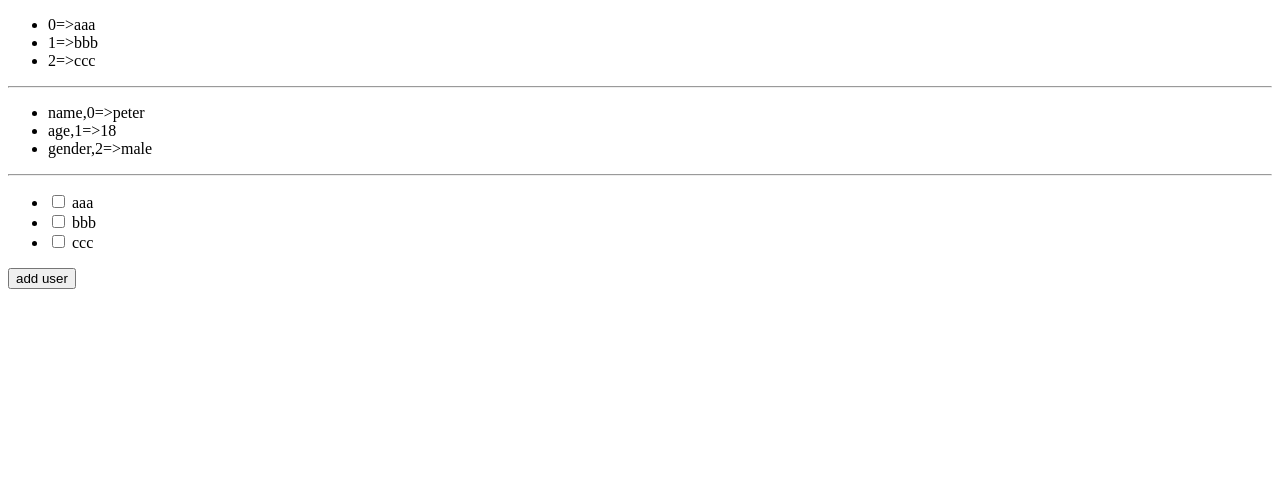
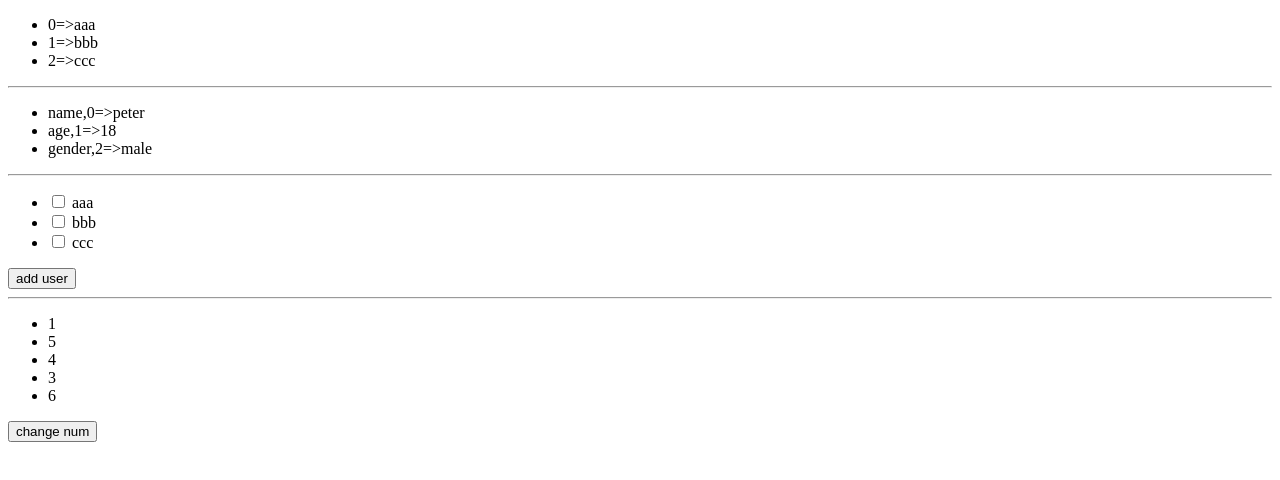
Before and after one commit to openhe-hub/vue3-learn, a Vue app in the folder demo-startup/: page / in a window 1280 px wide. Shown: the top 480 px of the page. Built offline with nearby package versions, Linux system fonts and the light colour scheme.

Commit message:
1-14-study: v-for

```diff
--- a/demo-startup/src/components/Loop.vue
+++ b/demo-startup/src/components/Loop.vue
@@ -18,6 +18,12 @@
       </li>
     </ul>
     <button @click="addUser">add user</button>
+    <hr>
+
+    <ul>
+      <li v-for="(num,idx) in nums" :key="num">{{num}}</li>
+    </ul>
+    <button @click="changeNum">change num</button>
   </div>
 </template>
 
@@ -26,12 +32,28 @@ export default {
   data() {
     return {
       users: ['aaa', 'bbb', 'ccc'],
-      personObj: {name: "peter", age: 18, gender: "male"}
+      personObj: {name: "peter", age: 18, gender: "male"},
+      nums:[1,5,4,3,6]
     }
   },
   methods:{
     addUser(){
       this.users.unshift('addition');
+    },
+    changeNum(){
+      this.nums[5]=7;
+      this.nums.push(0);
+      this.nums.pop();
+      // this.nums.shift();  delete [0]
+      // this.nums.unshift(); add [0]
+      this.nums.splice(3);
+      this.nums.splice(1,0,-1,-3,-2);
+      // splice at pos: splice(pos)
+      // remove num elements from pos: splice(pos,num)
+      // add [1,2,3] at pos: splice(pos,0,1,2,3)
+      // replace num elements at pos with [7,8,9]: splice(pos,num,7,8,9)
+      this.nums.sort();
+      this.nums.reverse();
     }
   }
 }
```
Also changed, not shown: 1 other file (tests, documents, lock files or other folders).
